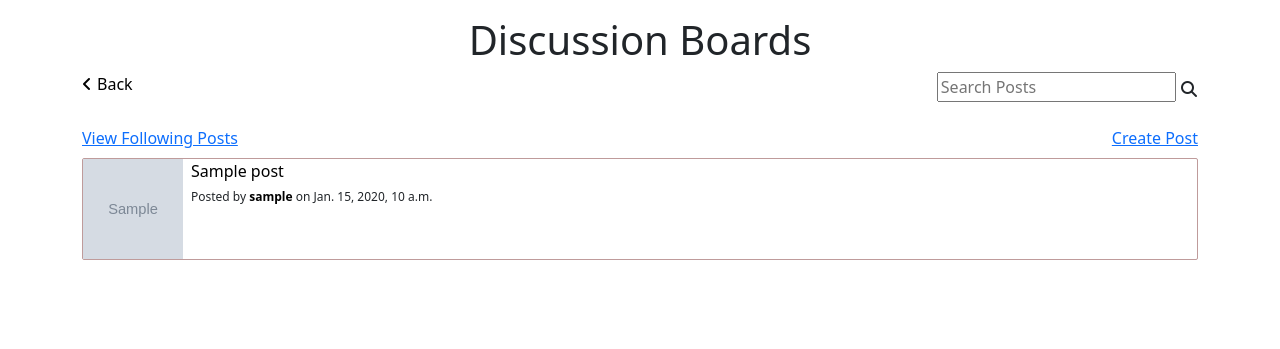
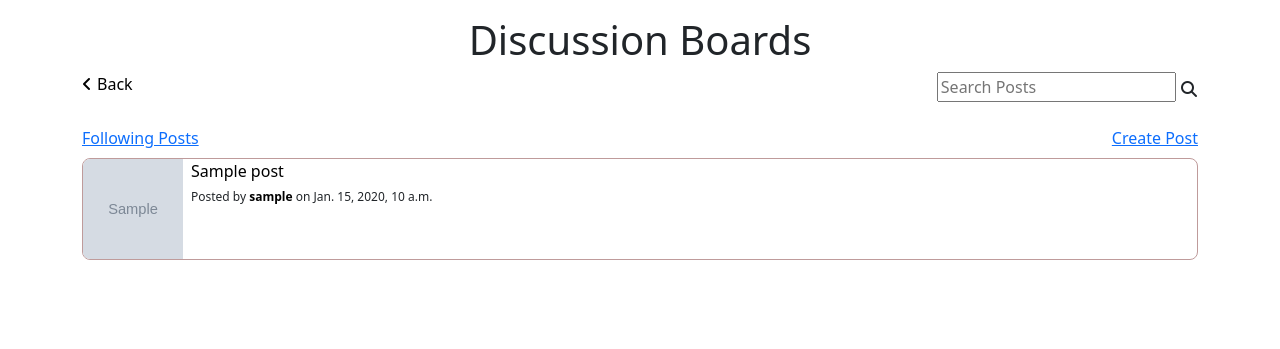
Before and after one commit to Dee-McG/DBAA, a Django app: page /posts/ in a window 1280 px wide. Shown: the part 70-419 px from the top of the page. Run offline with Django 4.2, Linux system fonts and the light colour scheme; tables that the repository leaves empty hold one stand-in row (values such as "Sample post"); grey boxes marked "Sample" are stand-in pictures; some libraries are stand-ins or nearby versions.

Commit message:
Edit wording on following feed and fix overflow on posts

```diff
--- a/posts/static/posts/css/posts.css
+++ b/posts/static/posts/css/posts.css
@@ -29,12 +29,8 @@
     border-radius: 8px;
     display: flex;
     flex-direction: row;
+    overflow: hidden;
 }
-
-.post-bor:last-of-type {
-    border-bottom: .5px solid #bf9b9b;
-    border-radius: 2px;
-  }
 
 .post-container {
     border-radius: 5px;
--- a/posts/templates/posts/posts.html
+++ b/posts/templates/posts/posts.html
@@ -32,7 +32,7 @@
     <div class="mt-4">
         <div class="d-flex flex-row justify-content-between">
             <div>
-                <a href="{% url 'follow' %}">View Following Posts</a>
+                <a href="{% url 'follow' %}">Following Posts</a>
             </div>
             <div>
                 <a href="{% url 'create_post' %}">Create Post</a>
```
